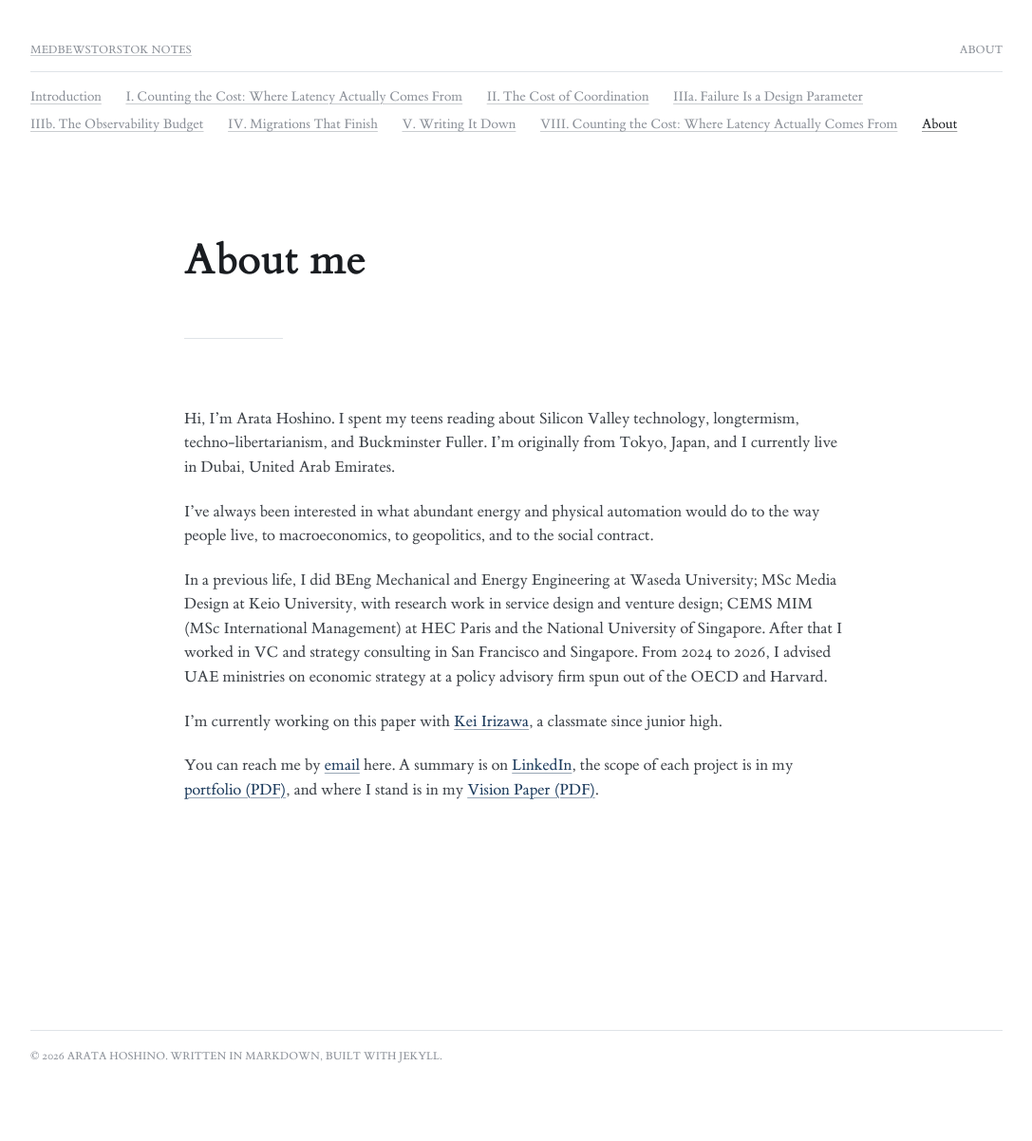
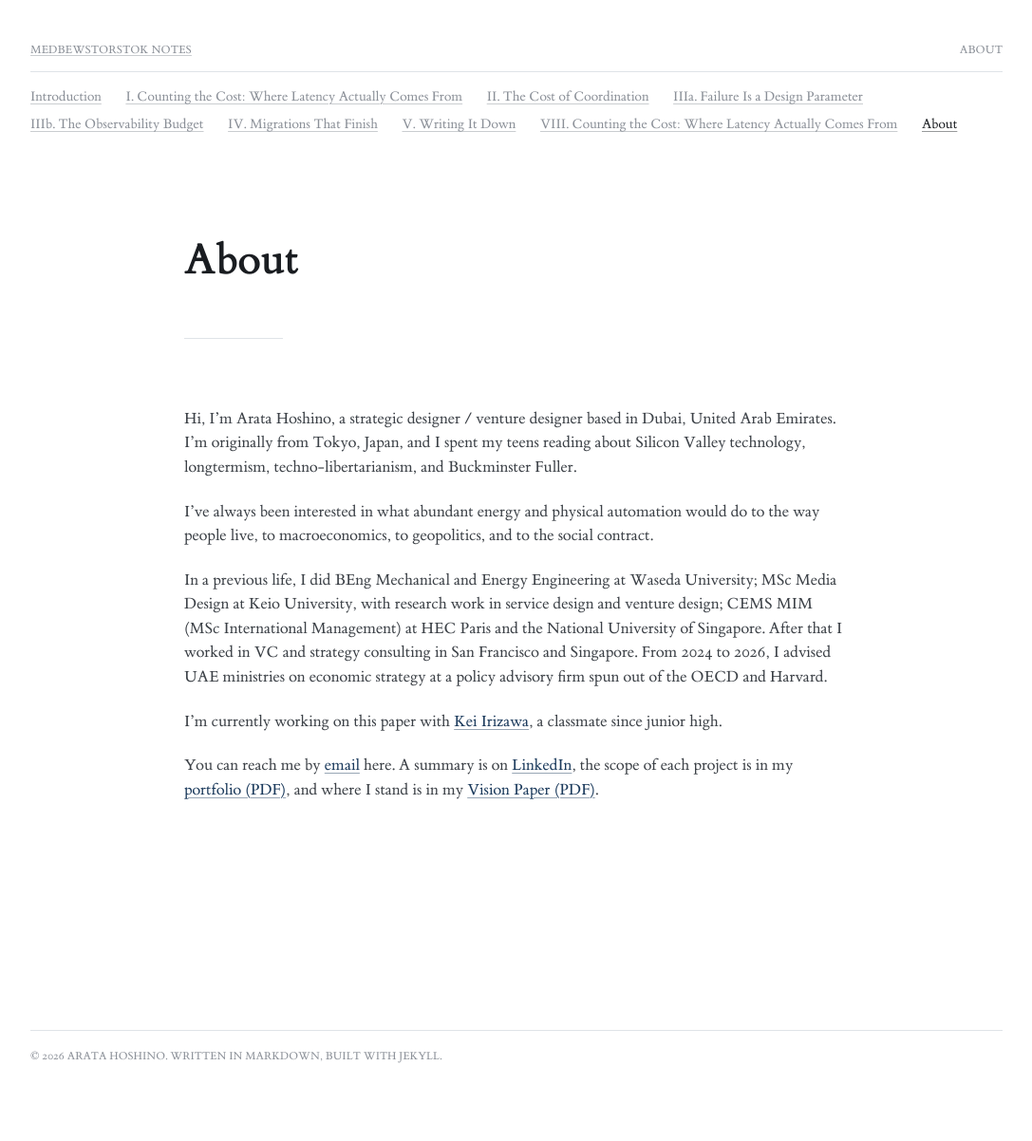
Before and after one commit to arata-hoshino/arata-hoshino.github.io, a Jekyll site: the page built from about.md, in a window 1280 px wide. Shown: the whole page at 95% size, without its empty margins (96-1183 px from the left). Built offline with Jekyll 4.4.1, drawn with Linux system fonts in a browser that asks for light colours.

Commit message:
Rewrite the opening paragraph, and title the page About
The first line leads with what he does and where he is; Tokyo and the
teenage reading follow. The page title drops back to "About", which the
front matter already carried.

Co-Authored-By: Claude Opus 5 (1M context) <noreply@anthropic.com>

```diff
--- a/about.md
+++ b/about.md
@@ -2,13 +2,12 @@
 layout: page
 title: About
 permalink: /about/
-heading: "About me"
 description: "Arata Hoshino — from Tokyo, based in Dubai. Energy, physical automation, and what they do to how people live."
 ---
 
-Hi, I'm Arata Hoshino. I spent my teens reading about Silicon Valley technology, longtermism,
-techno-libertarianism, and Buckminster Fuller. I'm originally from Tokyo, Japan, and I currently
-live in Dubai, United Arab Emirates.
+Hi, I'm Arata Hoshino, a strategic designer / venture designer based in Dubai, United Arab
+Emirates. I'm originally from Tokyo, Japan, and I spent my teens reading about Silicon Valley
+technology, longtermism, techno-libertarianism, and Buckminster Fuller.
 
 I've always been interested in what abundant energy and physical automation would do to the way
 people live, to macroeconomics, to geopolitics, and to the social contract.
```
